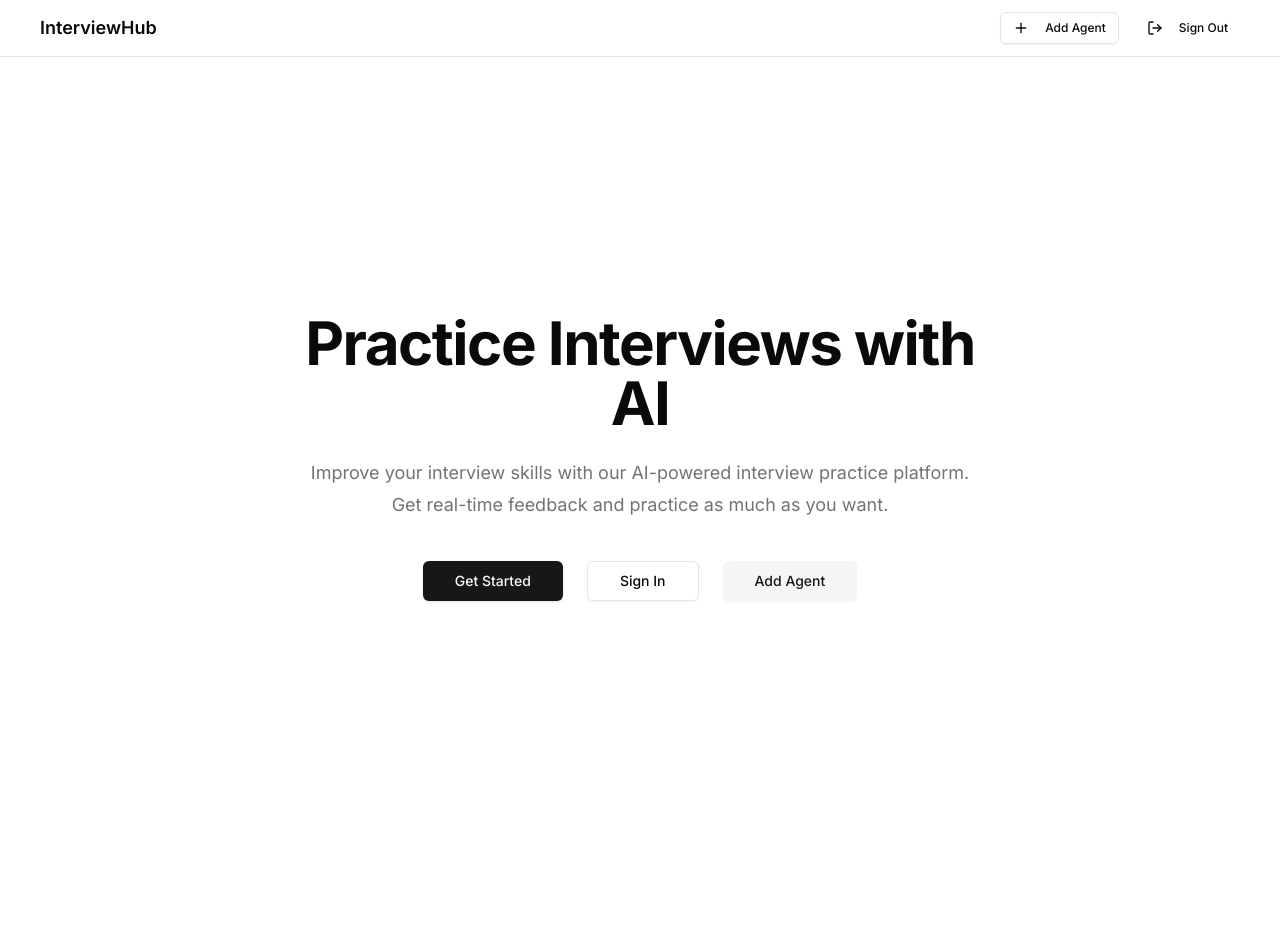
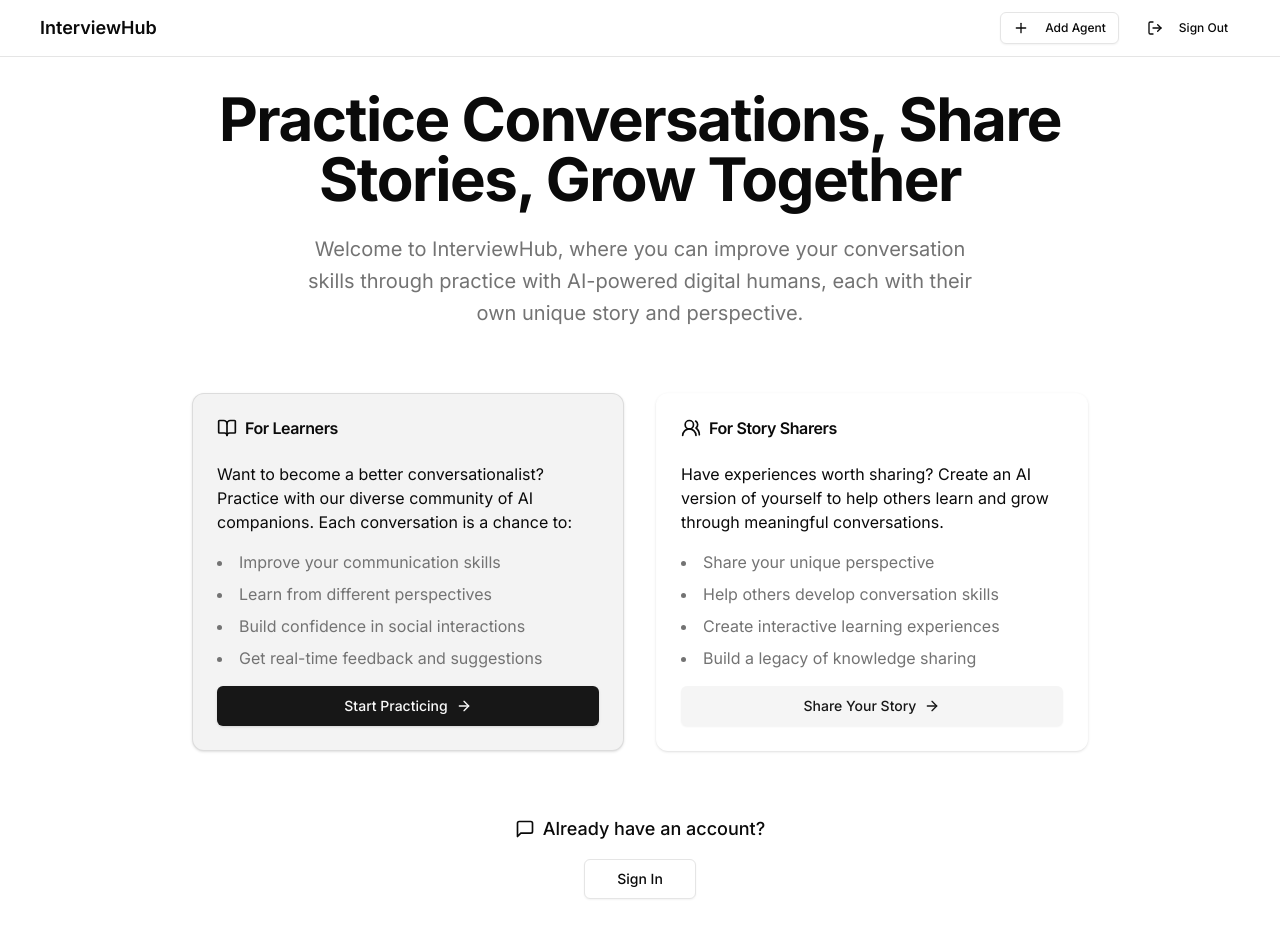
Before and after one commit to Alimjan2013/interviewhub, a Next.js app: page / in a window 1280 px wide. Before the commit the page ends 857 px from the top, so only its background shows below. Built offline with nearby package versions, Linux system fonts and the light colour scheme; no server answers.

Commit message:
feat: homepage update

```diff
--- a/app/layout.tsx
+++ b/app/layout.tsx
@@ -30,7 +30,6 @@ export default function RootLayout({
           <div className="flex items-center space-x-4">
           <Link href="/">
           <h2 className="text-lg font-semibold">InterviewHub</h2>
-
               </Link>
           </div>
           <div className="flex items-center space-x-4">
--- a/app/page.tsx
+++ b/app/page.tsx
@@ -1,24 +1,83 @@
 import Link from "next/link"
 import { Button } from "@/components/ui/button"
+import { Card, CardContent, CardHeader, CardTitle } from "@/components/ui/card"
+import { ArrowRight, Users2, BookOpen, MessageSquare } from "lucide-react"
 
 export default function Home() {
   return (
-    <div className="flex min-h-screen flex-col items-center justify-center p-4">
-      <div className="mx-auto max-w-2xl text-center">
-        <h1 className="text-4xl font-bold tracking-tight sm:text-6xl">Practice Interviews with AI</h1>
-        <p className="mt-6 text-lg leading-8 text-muted-foreground">
-          Improve your interview skills with our AI-powered interview practice platform. Get real-time feedback and
-          practice as much as you want.
+    <div className="flex min-h-screen flex-col items-center justify-center p-4 md:p-8">
+      <div className="mx-auto max-w-4xl text-center">
+        <h1 className="text-4xl font-bold tracking-tight sm:text-6xl mb-6">
+          Practice Conversations, Share Stories, Grow Together
+        </h1>
+        <p className="mt-6 text-xl leading-8 text-muted-foreground max-w-2xl mx-auto">
+          Welcome to InterviewHub, where you can improve your conversation skills through practice with AI-powered
+          digital humans, each with their own unique story and perspective.
         </p>
-        <div className="mt-10 flex items-center justify-center gap-x-6">
-          <Button asChild size="lg">
-            <Link href="/agents">Get Started</Link>
-          </Button>
+
+        <div className="mt-16 grid gap-8 sm:grid-cols-2 max-w-4xl mx-auto">
+          <Card className="bg-primary/5 border-primary/10">
+            <CardHeader>
+              <CardTitle className="flex items-center gap-2">
+                <BookOpen className="h-5 w-5" />
+                For Learners
+              </CardTitle>
+            </CardHeader>
+            <CardContent className="space-y-4">
+              <p className="text-left">
+                Want to become a better conversationalist? Practice with our diverse community of AI companions. Each
+                conversation is a chance to:
+              </p>
+              <ul className="text-left list-disc list-inside space-y-2 text-muted-foreground">
+                <li>Improve your communication skills</li>
+                <li>Learn from different perspectives</li>
+                <li>Build confidence in social interactions</li>
+                <li>Get real-time feedback and suggestions</li>
+              </ul>
+              <Button asChild className="w-full mt-4" size="lg">
+                <Link href="/agents" className="flex items-center justify-center gap-2">
+                  Start Practicing
+                  <ArrowRight className="h-4 w-4" />
+                </Link>
+              </Button>
+            </CardContent>
+          </Card>
+
+          <Card className="bg-secondary/5 border-secondary/10">
+            <CardHeader>
+              <CardTitle className="flex items-center gap-2">
+                <Users2 className="h-5 w-5" />
+                For Story Sharers
+              </CardTitle>
+            </CardHeader>
+            <CardContent className="space-y-4">
+              <p className="text-left">
+                Have experiences worth sharing? Create an AI version of yourself to help others learn and grow through
+                meaningful conversations.
+              </p>
+              <ul className="text-left list-disc list-inside space-y-2 text-muted-foreground">
+                <li>Share your unique perspective</li>
+                <li>Help others develop conversation skills</li>
+                <li>Create interactive learning experiences</li>
+                <li>Build a legacy of knowledge sharing</li>
+              </ul>
+              <Button asChild variant="secondary" className="w-full mt-4" size="lg">
+                <Link href="/addperson" className="flex items-center justify-center gap-2">
+                  Share Your Story
+                  <ArrowRight className="h-4 w-4" />
+                </Link>
+              </Button>
+            </CardContent>
+          </Card>
+        </div>
+
+        <div className="mt-16 flex flex-col items-center gap-4">
+          <div className="flex items-center gap-2 text-lg font-medium">
+            <MessageSquare className="h-5 w-5" />
+            Already have an account?
+          </div>
           <Button asChild variant="outline" size="lg">
             <Link href="/login">Sign In</Link>
-          </Button>
-          <Button asChild variant="secondary" size="lg">
-            <Link href="/addperson">Add Agent</Link>
           </Button>
         </div>
       </div>
```
Also changed, not shown: 1 other file (tests, documents, lock files or other folders).
